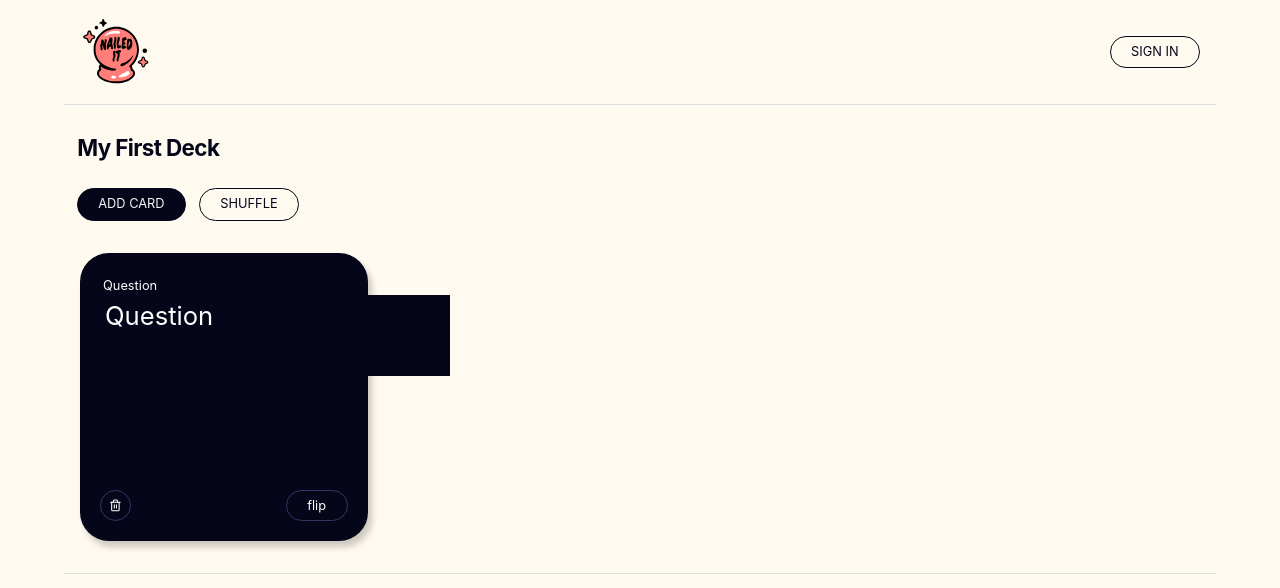
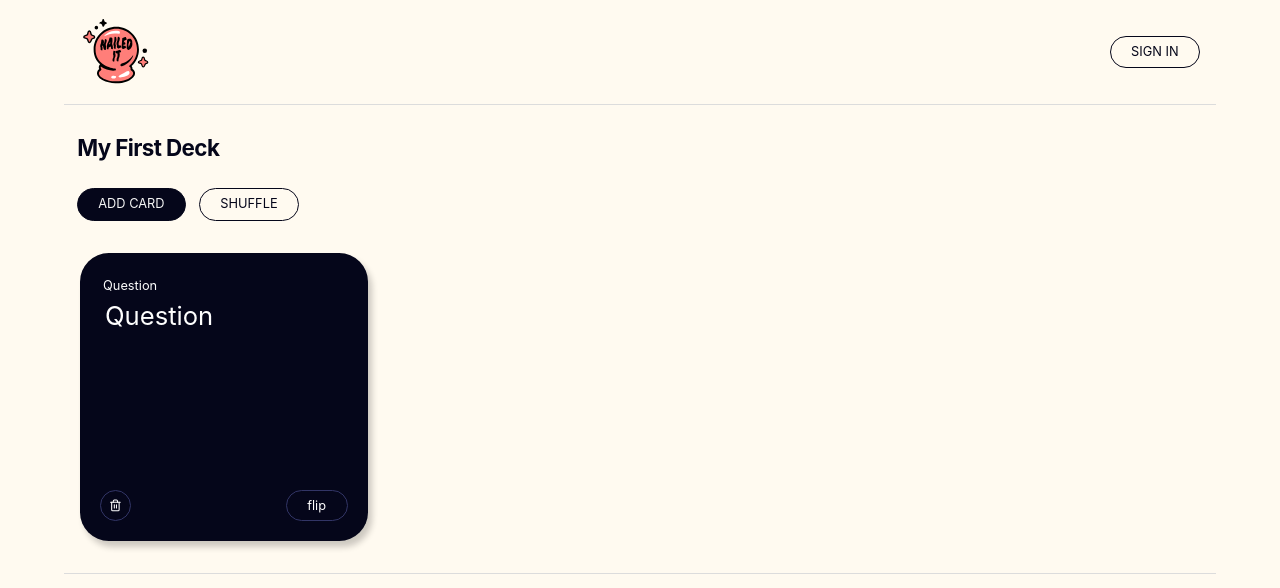
Before and after one commit to evilpaper/nailed-it, a React (Create React App) app: page / in a window 1280 px wide. Shown: the top 588 px of the page. Built offline with nearby package versions, Linux system fonts and the light colour scheme.

Commit message:
Add inherit to card__content width

```diff
--- a/src/components/Card/styles.css
+++ b/src/components/Card/styles.css
@@ -26,6 +26,7 @@
 }
 
 .card__content {
+  width: inherit;
   border: none;
   resize: none;
   cursor: pointer;
```
